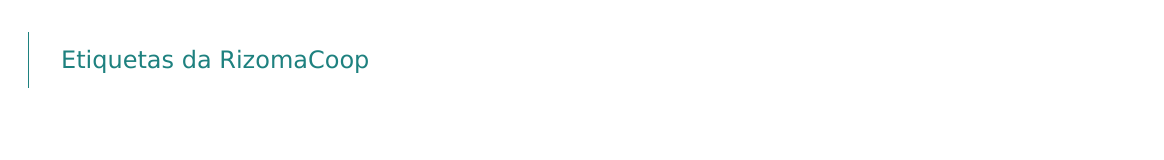
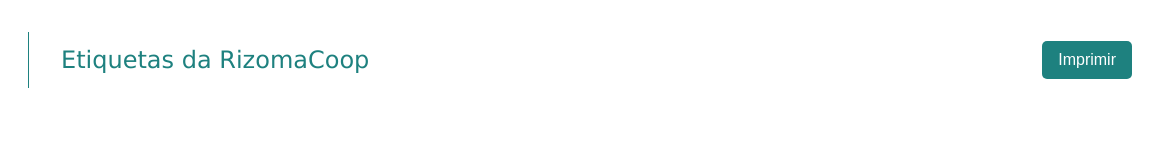
Before and after one commit to rizoma-coop/rizoma-labels, a website built with Vite: page index.html in a window 1280 px wide. Shown: the full height of the page, 116-1280 px from the left. Built offline with nearby package versions, Linux system fonts and the light colour scheme; no server answers.

Commit message:
add print button and improve header layout for better usability

```diff
--- a/index.html
+++ b/index.html
@@ -10,10 +10,13 @@
   </head>
   <body>
     <header class="no-print">
-      <figure>
-        <img src="/logo.webp" alt="Logótipo Rizoma" width="80" height="52" loading="eager" />
-      </figure>
-      <h1>Etiquetas da RizomaCoop</h1>
+      <div class="header__logo">
+        <figure>
+          <img src="/logo.webp" alt="Logótipo Rizoma" width="80" height="52" loading="eager" />
+        </figure>
+        <h1>Etiquetas da RizomaCoop</h1>
+      </div>
+      <button id="print" class="button">Imprimir</button>
     </header>
     <main>
       <div id="labels"></div>
--- a/src/css/components.css
+++ b/src/css/components.css
@@ -1,6 +1,11 @@
 header {
   display: flex;
+  align-items: center;
+  justify-content: space-between;
   padding-block-end: 3rem;
+}
+.header__logo {
+  display: flex;
   align-items: center;
   gap: 2rem;
   color: var(--color-primary);
@@ -15,3 +20,13 @@
   font-size: 1.5rem;
   font-weight: 400;
 }
+
+.button {
+  padding: .6rem 1rem;
+  border: none;
+  border-radius: 5px;
+  background-color: var(--color-primary);
+  color: white;
+  font-size: 1rem;
+  cursor: pointer;
+}
--- a/src/main.ts
+++ b/src/main.ts
@@ -20,3 +20,6 @@
 }
 
 document.querySelector<HTMLDivElement>('#labels')!.innerHTML = labelsHTML
+document.querySelector<HTMLButtonElement>('#print')!.addEventListener('click', () => {
+  window.print()
+})
```
